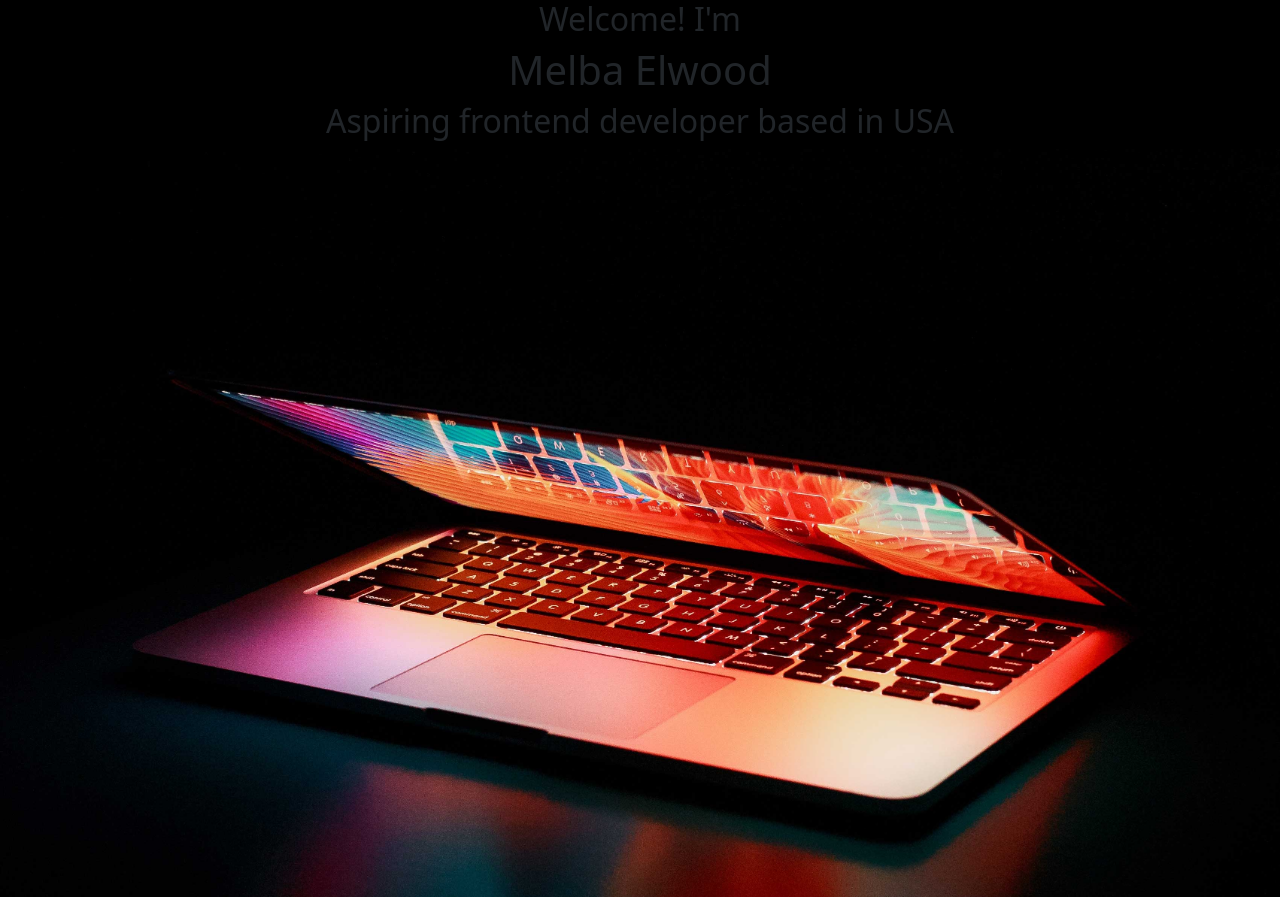
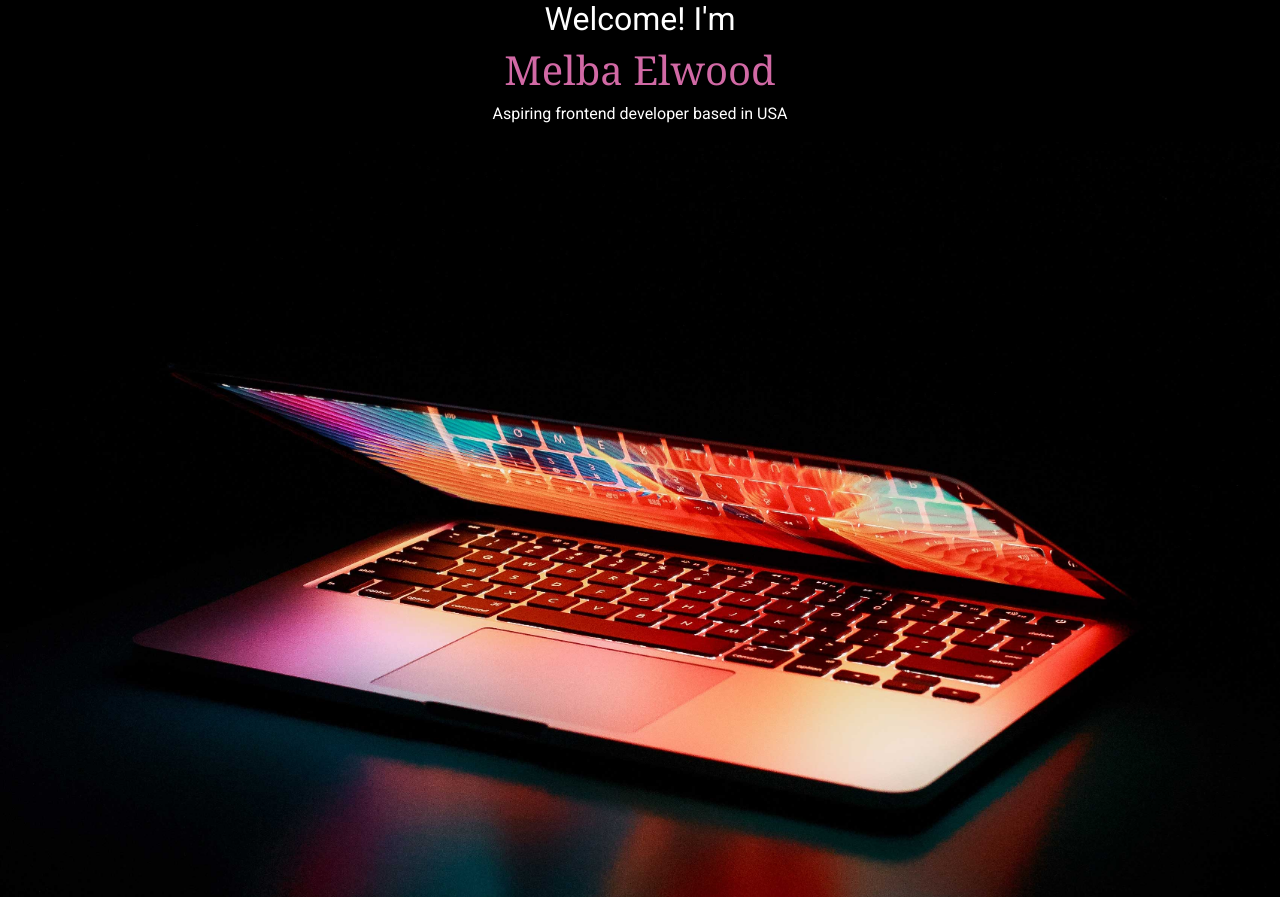
Before and after one commit to mjeanelwood/Responsive-project, a plain HTML site: page index.html in a window 1280 px wide. Shown: the top 897 px of the page. Drawn offline with nearby package versions, Linux system fonts and the light colour scheme.

Commit message:
added color to text

```diff
--- a/index.html
+++ b/index.html
@@ -20,7 +20,6 @@
     ></script>
 
     <link rel="preconnect" href="https://fonts.googleapis.com" />
-    <link rel="preconnect" href="https://fonts.googleapis.com" />
     <link rel="preconnect" href="https://fonts.gstatic.com" crossorigin />
     <link
       href="https://fonts.googleapis.com/css2?family=Noto+Serif&family=Roboto&display=swap"
@@ -38,7 +37,7 @@
     <div class="hero">
       <h2>Welcome! I'm</h2>
       <h1>Melba Elwood</h1>
-      <h2>Aspiring frontend developer based in USA</h2>
+      <p>Aspiring frontend developer based in USA</p>
       <img
         src="images/homepage.jpg"
         class="img-fluid"
--- a/src/style.css
+++ b/src/style.css
@@ -2,3 +2,21 @@
   background-color: black;
   text-align: center;
 }
+
+:root {
+  --primary-color: #d169a5;
+  --secondary-color: #767676;
+  --primary-font-family: "Noto Serif", serif;
+  --secondary-font-family: "Roboto", sans-serif;
+}
+
+h1 {
+  color: var(--primary-color);
+  font-family: var(--primary-font-family);
+}
+
+h2,
+p {
+  color: white;
+  font-family: var(--secondary-font-family);
+}
```
